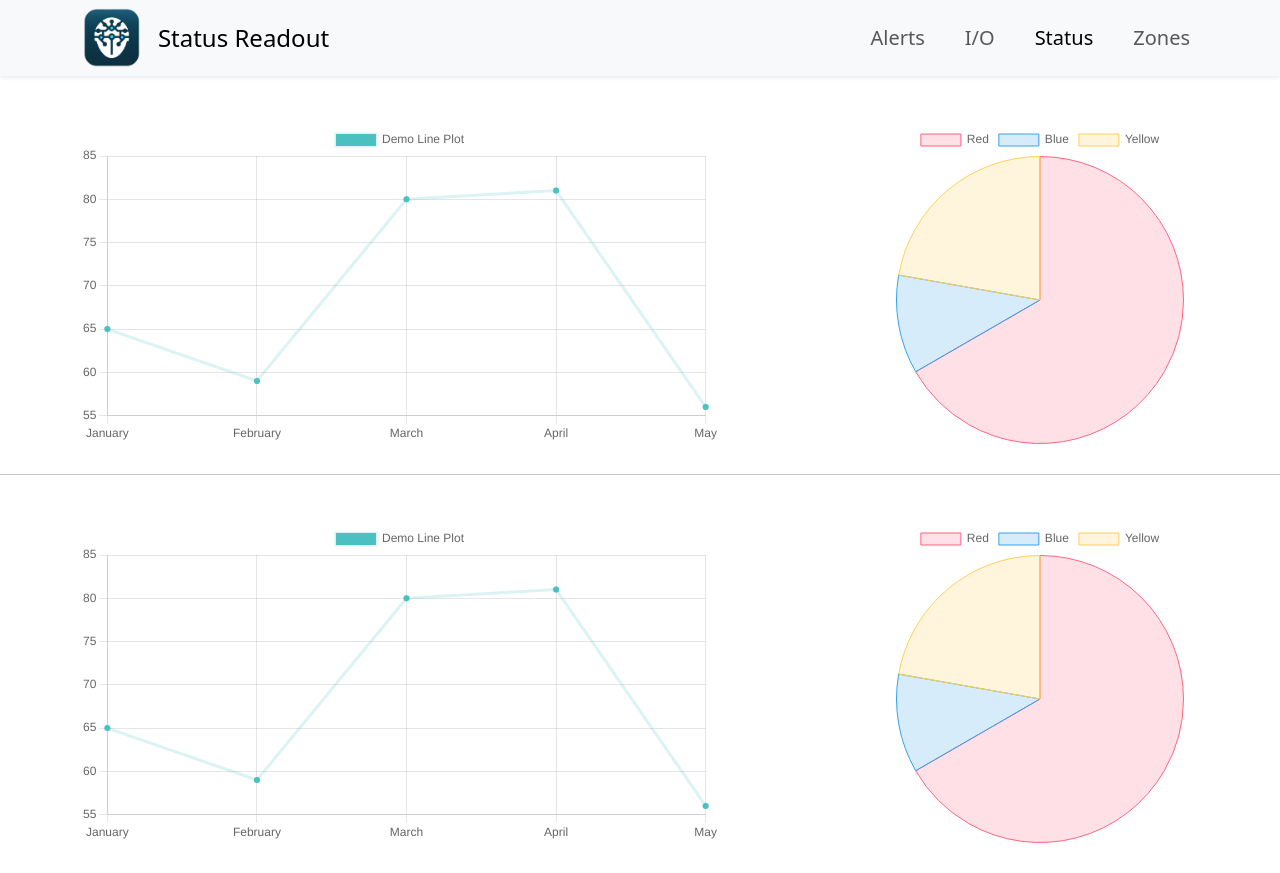
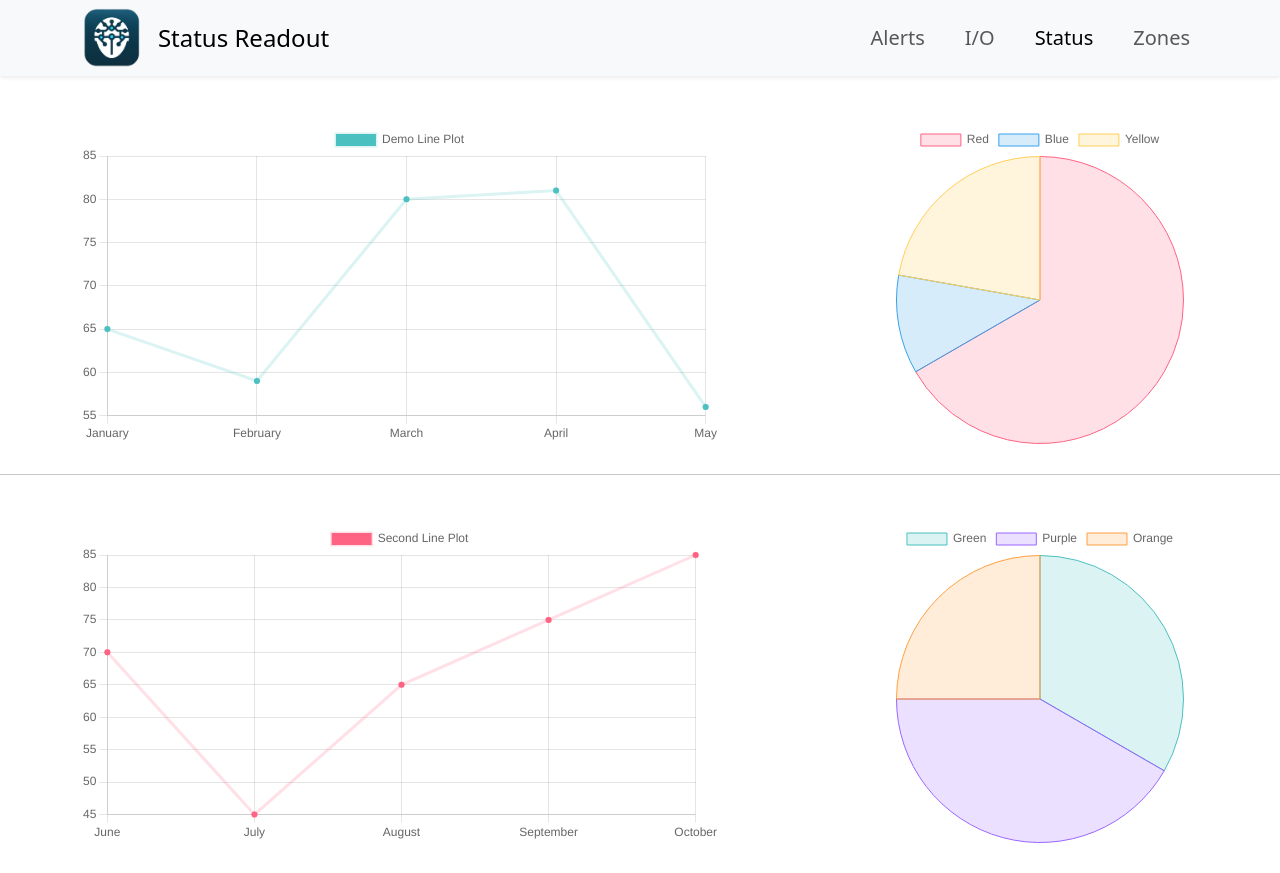
Before and after one commit to dingjw1997/AI-Dashboard, a React (Create React App) app: page /status in a window 1280 px wide. Built offline with nearby package versions, Linux system fonts and the light colour scheme.

Commit message:
Change demo data for Status page

```diff
--- a/src/pages/Status/Status.tsx
+++ b/src/pages/Status/Status.tsx
@@ -15,30 +15,34 @@ import {
 
 import { Line, Pie } from 'react-chartjs-2';
 
-ChartJS.register(CategoryScale, LinearScale, PointElement, LineElement, ArcElement, Title, Tooltip, Legend);
+ChartJS.register(
+  CategoryScale,
+  LinearScale,
+  PointElement,
+  LineElement,
+  ArcElement,
+  Title,
+  Tooltip,
+  Legend
+);
 
-function LineGraph() {
-  const data = {
+function Status() {
+
+  const lineData1 = {
     labels: ['January', 'February', 'March', 'April', 'May'],
-    datasets: [
-      {
+    datasets: [{
       label: 'Demo Line Plot',
       data: [65, 59, 80, 81, 56],
       fill: false,
       backgroundColor: 'rgb(75, 192, 192)',
       borderColor: 'rgba(75, 192, 192, 0.2)',
-      },
-    ],
+    }],
   };
 
-  return <Line data={data} />;
-};
 
-function PieChart() {
-  const data = {
+  const pieData1 = {
     labels: ['Red', 'Blue', 'Yellow'],
-    datasets: [
-      {
+    datasets: [{
       label: 'Demo Pie Chart',
       data: [300, 50, 100],
       backgroundColor: [
@@ -52,37 +56,63 @@ function PieChart() {
         'rgba(255, 206, 86, 1)',
       ],
       borderWidth: 1,
-      },
-    ],
+    }],
   };
 
-  return <Pie data={data} />;
+
+  const lineData2 = {
+    labels: ['June', 'July', 'August', 'September', 'October'],
+    datasets: [{
+      label: 'Second Line Plot',
+      data: [70, 45, 65, 75, 85],
+      fill: true,
+      backgroundColor: 'rgb(255, 99, 132)',
+      borderColor: 'rgba(255, 99, 132, 0.2)',
+    }],
   };
 
-function Status() {
+
+  const pieData2 = {
+    labels: ['Green', 'Purple', 'Orange'],
+    datasets: [{
+      label: 'Second Pie Chart',
+      data: [120, 150, 90],
+      backgroundColor: [
+        'rgba(75, 192, 192, 0.2)',
+        'rgba(153, 102, 255, 0.2)',
+        'rgba(255, 159, 64, 0.2)',
+      ],
+      borderColor: [
+        'rgba(75, 192, 192, 1)',
+        'rgba(153, 102, 255, 1)',
+        'rgba(255, 159, 64, 1)',
+      ],
+      borderWidth: 1,
+    }],
+  };
+
   return (
     <div>
       <Header title="Status Readout" activeLink="Status" />
 
       <div className="d-flex justify-content-around pt-5 border-bottom border-secondary-subtle">
-        <div data-testid="line-chart-container" className="d-flex justify-content-center w-50" style={{height: '350px'}}>
-          <LineGraph />
+        <div className="d-flex justify-content-center w-50" style={{height: '350px'}}>
+          <Line data={lineData1} />
         </div>
-        <div data-testid="pie-chart-container" className="d-flex justify-content-center w-25" style={{height: '350px'}}>
-          <PieChart />
+        <div className="d-flex justify-content-center w-25" style={{height: '350px'}}>
+          <Pie data={pieData1} />
         </div>
       </div>
       <div className="d-flex justify-content-around pt-5">
-        <div data-testid="line-chart-container" className="d-flex justify-content-center w-50" style={{height: '350px'}}>
-          <LineGraph />
+        <div className="d-flex justify-content-center w-50" style={{height: '350px'}}>
+          <Line data={lineData2} />
         </div>
-        <div data-testid="pie-chart-container" className="d-flex justify-content-center w-25" style={{height: '350px'}}>
-          <PieChart />
+        <div className="d-flex justify-content-center w-25" style={{height: '350px'}}>
+          <Pie data={pieData2} />
         </div>
       </div>
     </div>
   );
 }
 
-
 export default Status;
```
Lines whose indentation alone changed are shown as unchanged.
